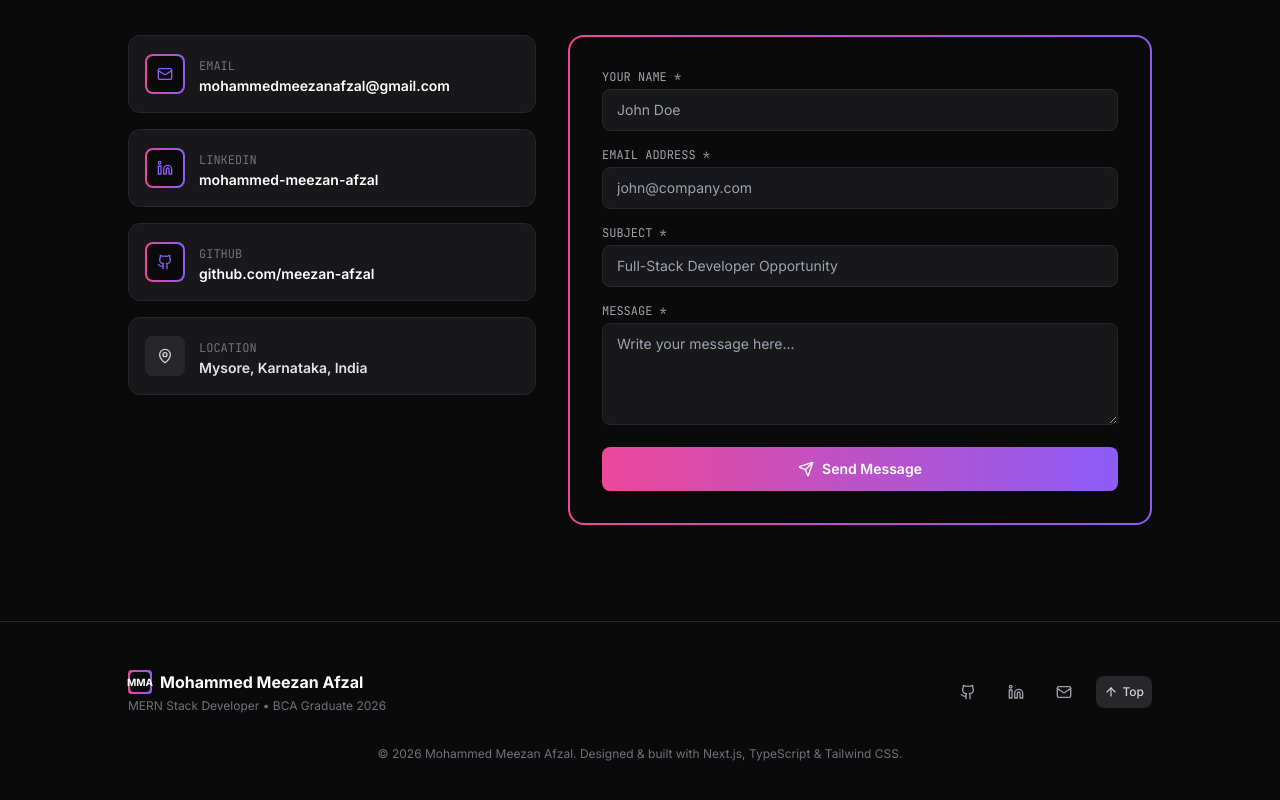
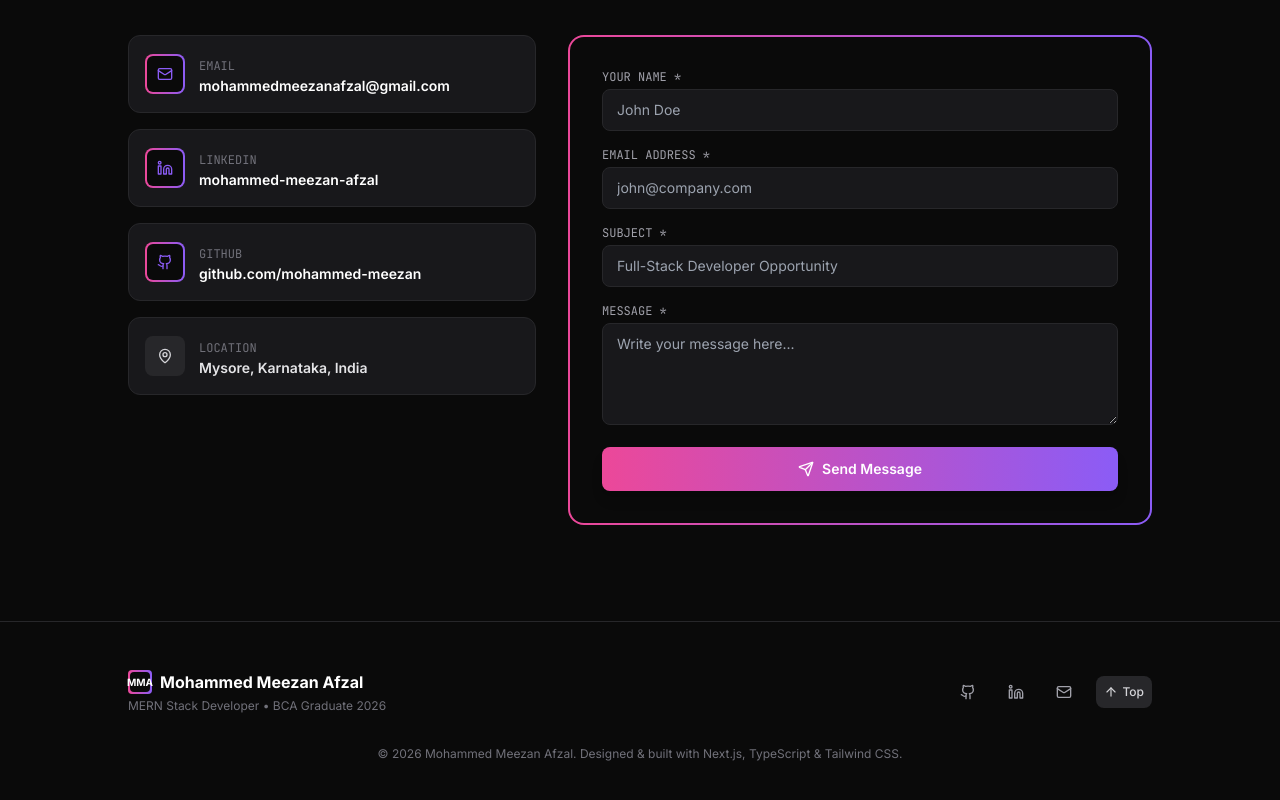
Before and after one commit to mohammed-meezan/PORTFOLIO, a Next.js app: page / in a window 1280 px wide. Shown: the part 6717-7517 px from the top of the page. Built offline with nearby package versions, Linux system fonts and the light colour scheme; no server answers; a web font is replaced by a local one.

Commit message:
fix: update correct GitHub profile url to github.com/mohammed-meezan and LinkedIn url

```diff
--- a/components/contact/ContactSection.tsx
+++ b/components/contact/ContactSection.tsx
@@ -135,7 +135,7 @@ export const ContactSection: React.FC = () => {
             <div>
               <span className="text-xs font-mono text-zinc-500 uppercase">GitHub</span>
               <p className="text-sm font-semibold text-zinc-900 dark:text-white group-hover:text-brand-purple transition-colors">
-                github.com/meezan-afzal
+                github.com/mohammed-meezan
               </p>
             </div>
           </a>
--- a/data/projects.ts
+++ b/data/projects.ts
@@ -61,7 +61,7 @@ export const projects: Project[] = [
       "Strengthened understanding of state management and audio stream handling in React.",
     ],
     demoUrl: "https://example.com/demo/ai-interview-platform",
-    githubUrl: "https://github.com/meezan-afzal/ai-interview-platform",
+    githubUrl: "https://github.com/mohammed-meezan/ai-interview-platform",
     image: "/images/projects/ai-interview.svg",
     mockups: [
       {
@@ -135,7 +135,7 @@ export const projects: Project[] = [
       "Configured multi-container Docker environments for backend services and databases.",
     ],
     demoUrl: "https://example.com/demo/medilite",
-    githubUrl: "https://github.com/meezan-afzal/medilite-healthcare",
+    githubUrl: "https://github.com/mohammed-meezan/medilite-healthcare",
     image: "/images/projects/medilite.svg",
     mockups: [
       {
@@ -202,7 +202,7 @@ export const projects: Project[] = [
       "Sharpened responsive CSS styling and cross-device testing techniques.",
     ],
     demoUrl: "https://example.com/demo/e-plant-shopping",
-    githubUrl: "https://github.com/meezan-afzal/e-plantShopping",
+    githubUrl: "https://github.com/mohammed-meezan/e-plantShopping",
     image: "/images/projects/plant-shopping.svg",
     mockups: [
       {
--- a/data/siteConfig.ts
+++ b/data/siteConfig.ts
@@ -9,8 +9,8 @@ export const siteConfig: SiteConfig = {
   location: "Mysore, Karnataka, India",
   status: "Open to Opportunities",
   email: "mohammedmeezanafzal@gmail.com",
-  github: "https://github.com/meezan-afzal",
-  linkedin: "https://linkedin.com/in/mohammed-meezan-afzal",
+  github: "https://github.com/mohammed-meezan",
+  linkedin: "https://www.linkedin.com/in/mohammed-meezan-afzal-b07900413/",
   resumePath: "/resume/Mohammed_Meezan_Afzal_Resume.pdf",
   siteUrl: process.env.NEXT_PUBLIC_SITE_URL || "https://mohammedmeezan.vercel.app",
   education: {
```
